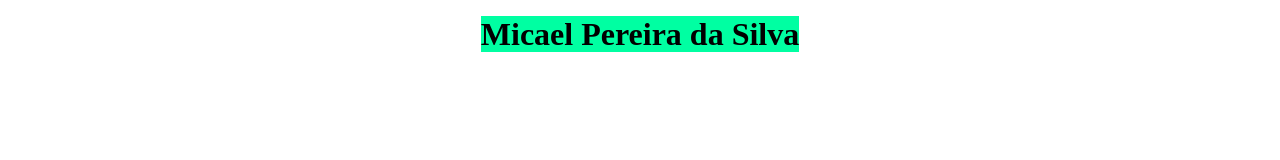
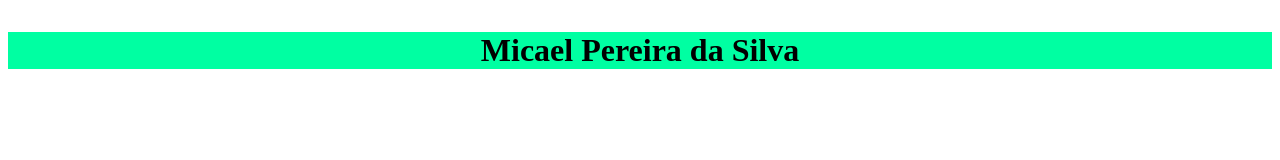
Before and after one commit to Mikemps/02-HTML-CSS, a plain HTML site: page index.html in a window 1280 px wide. Drawn offline with Linux system fonts and the light colour scheme.

Commit message:
html/css

```diff
--- a/estilo.css
+++ b/estilo.css
@@ -1,8 +1,6 @@
-b {
+p {
 	background-color: rgb(0, 255, 162);
 	color: rgb(0, 0, 0);
 	font-size: 200%;
-}
-p {
 	text-align: center;
 }
```
